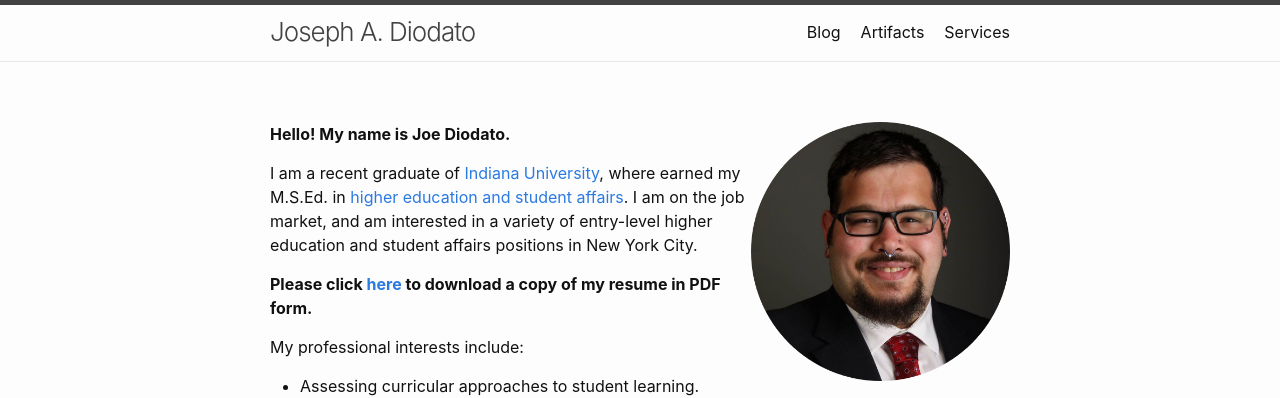
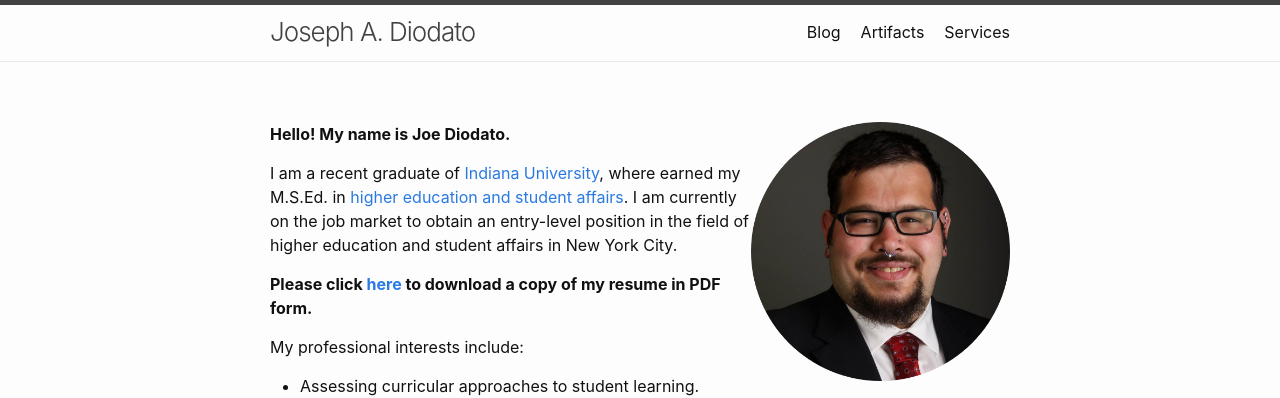
Before and after one commit to jdiodato/jdiodato.github.io, a Jekyll site: the page built from index.md, in a window 1280 px wide. Shown: the top 398 px of the page. Built offline with Jekyll 4.4.1, drawn with Linux system fonts in a browser that asks for light colours.

Commit message:
Tweaked bio.

```diff
--- a/index.md
+++ b/index.md
@@ -12,7 +12,7 @@ layout: page
 
 **Hello! My name is Joe Diodato.**
 
-I am a recent graduate of [Indiana University](https://www.indiana.edu/), where earned my M.S.Ed. in [higher education and student affairs](https://education.indiana.edu/programs/higher-education-and-student-affairs.html). I am on the job market, and am interested in a variety of entry-level higher education and student affairs positions in New York City.
+I am a recent graduate of [Indiana University](https://www.indiana.edu/), where earned my M.S.Ed. in [higher education and student affairs](https://education.indiana.edu/programs/higher-education-and-student-affairs.html). I am currently on the job market to obtain an entry-level position in the field of higher education and student affairs in New York City.
 
 **Please click [here](https://github.com/jdiodato/jdiodato.github.io/raw/master/files/diodato-resume.pdf) to download a copy of my resume in PDF form.**
 
```
